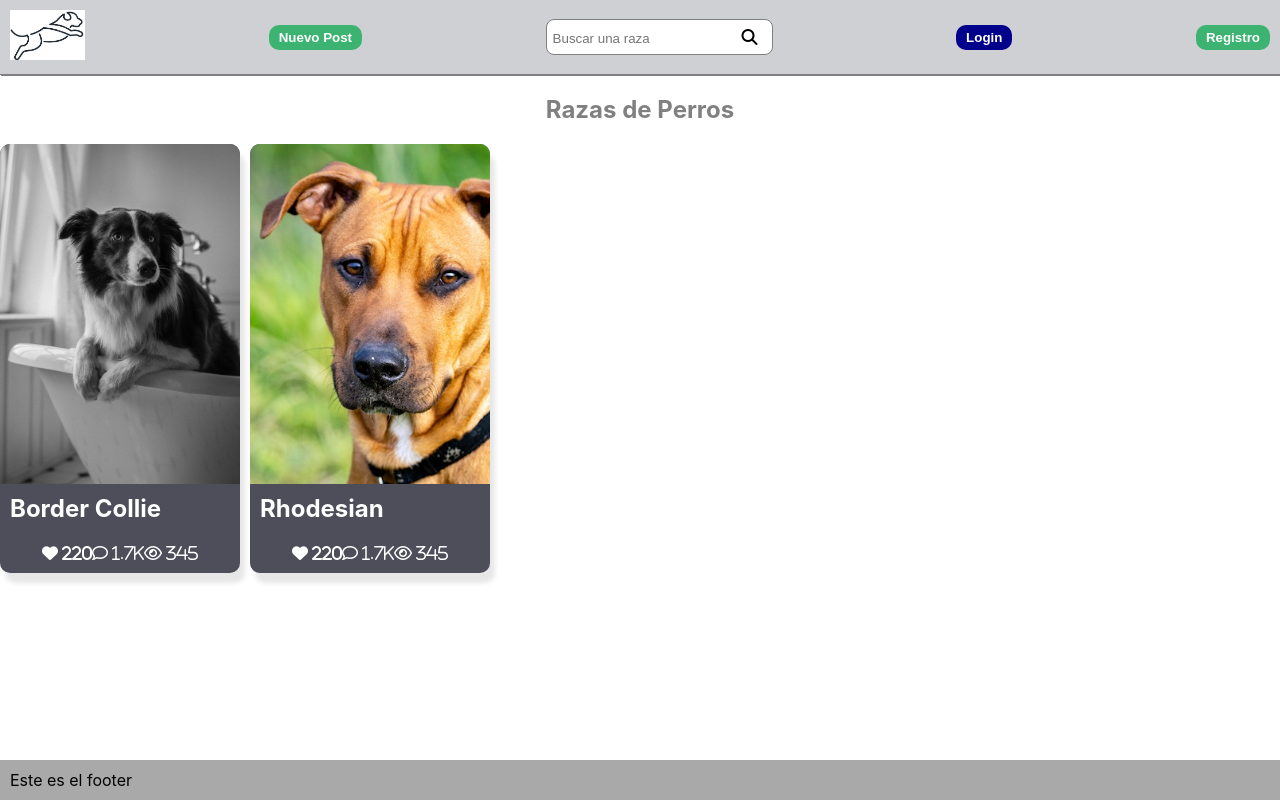
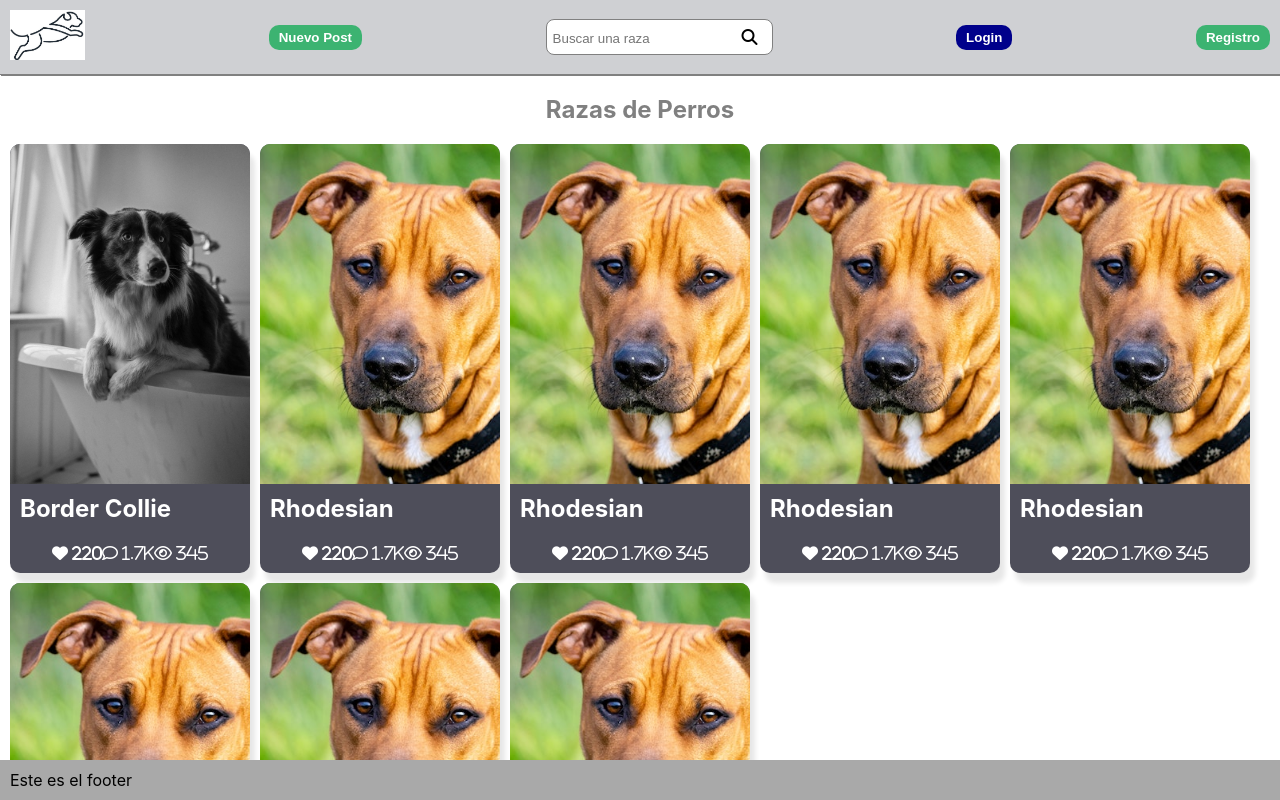
Before and after one commit to gerardo10d/EjHtmlCss, a React (Create React App) app: page / in a window 1280 px wide. Built offline with nearby package versions, Linux system fonts and the light colour scheme.

Commit message:
cambiar scroll del main con overflow-y y flex wrap

```diff
--- a/src/pages/index.jsx
+++ b/src/pages/index.jsx
@@ -10,6 +10,12 @@ function Index() {
           <ul className="breedCardContainer">
             <CardRazasPerros nombreRaza="Border Collie" imagen={borderCollie} />
             <CardRazasPerros nombreRaza="Rhodesian" imagen={rhodesian} />
+            <CardRazasPerros nombreRaza="Rhodesian" imagen={rhodesian} />
+            <CardRazasPerros nombreRaza="Rhodesian" imagen={rhodesian} />
+            <CardRazasPerros nombreRaza="Rhodesian" imagen={rhodesian} />
+            <CardRazasPerros nombreRaza="Rhodesian" imagen={rhodesian} />
+            <CardRazasPerros nombreRaza="Rhodesian" imagen={rhodesian} />
+            <CardRazasPerros nombreRaza="Rhodesian" imagen={rhodesian} />
           </ul>
         </section>
   );
--- a/src/styles/styles.css
+++ b/src/styles/styles.css
@@ -15,9 +15,11 @@ ul {
   display: flex;
   flex-direction: column;
   height: 100vh;
+  overflow-y: hidden; /* para que quite el scroll de todo el contenedor */
 }
 .mainContainer > main {
   height: 100%; /*Para que ocupe el 100% del espacio disponible, manda el footer al fondo*/
+  overflow-y: scroll; /* para que coloque el scroll solo para el main, sin afectar al header y al footer */
 }
 .mainContainer > footer {
   background-color: darkgrey;
@@ -96,7 +98,9 @@ ul {
 
 .breedCardContainer {
   display: flex;
+  margin: 10px;
   gap: 10px;
+  flex-wrap: wrap; /* para que ajuste hacia abajo los elementos y no se  desborden hacia la derecha */
 }
 
 .breedCard {
```
